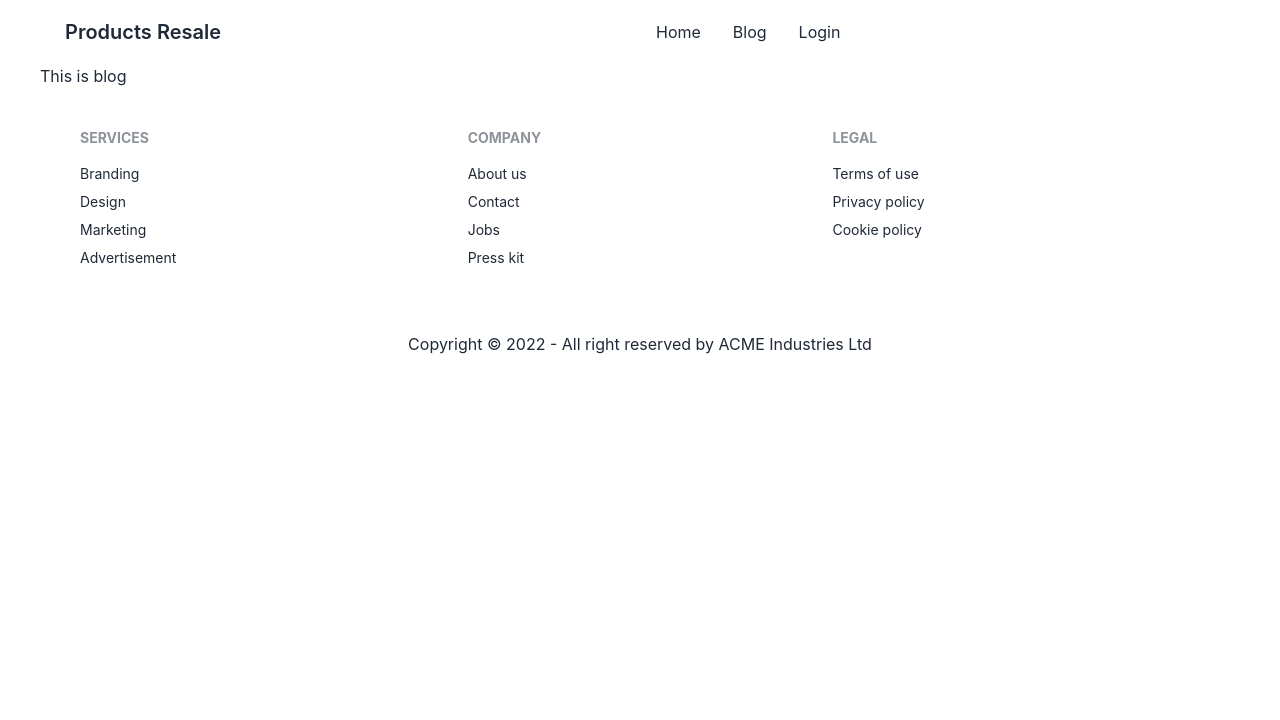
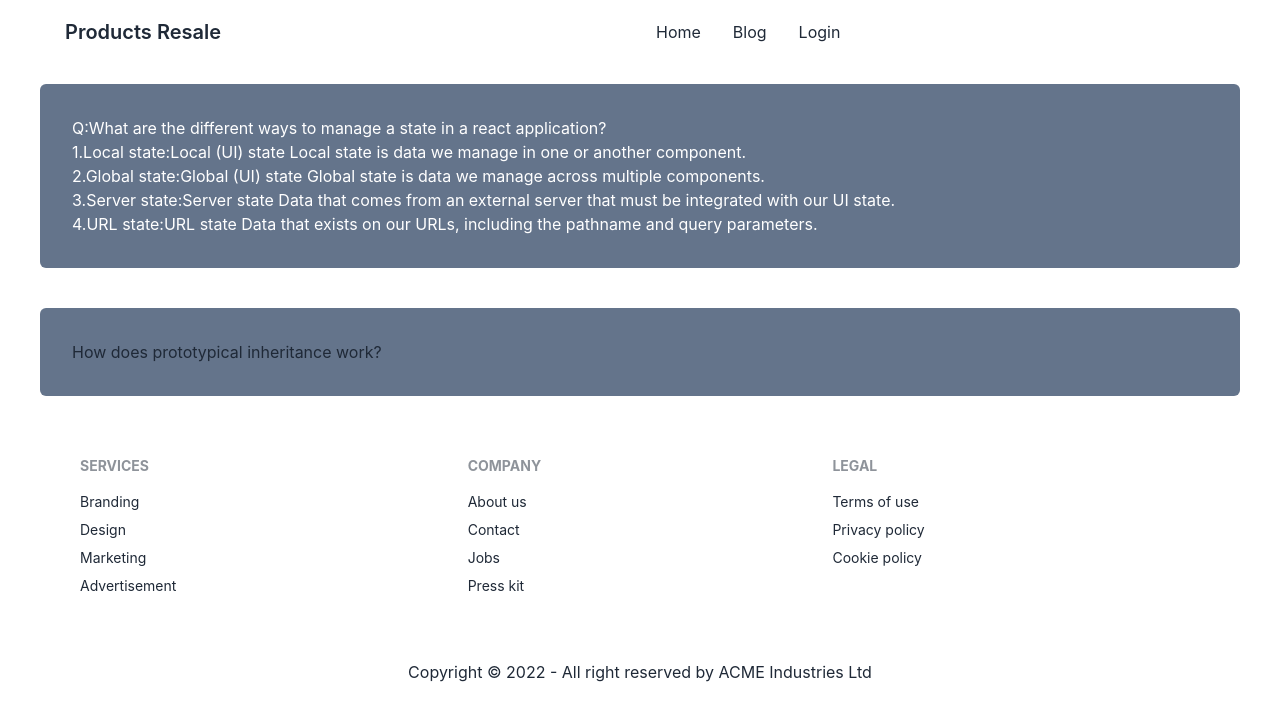
Before and after one commit to srbony/mobiles-resale-market-client-side-repo, a React (Create React App) app: page /blog in a window 1280 px wide. Shown: the top 720 px of the page. Built offline with nearby package versions, Linux system fonts and the light colour scheme.

Commit message:
added different ways manage state answer

```diff
--- a/src/Pages/Blog/Blog.js
+++ b/src/Pages/Blog/Blog.js
@@ -2,8 +2,24 @@ import React from 'react';
 
 const Blog = () => {
     return (
-        <div>
-            <h2>This is blog</h2>
+        <div className='grid '>
+            <div className=' rounded-md bg-slate-500 p-8  my-5'>
+                <div className='text-white'>
+                    <h2 className=''>Q:What are the different ways to manage a state in a react application?</h2>
+                    <p>1.Local state:Local (UI) state Local state is data we manage in one or another component.</p>
+                    <p>2.Global state:Global (UI) state  Global state is data we manage across multiple components.</p>
+                    <p>3.Server state:Server state Data that comes from an external server that must be integrated with our UI state.</p>
+                    <p>4.URL state:URL state Data that exists on our URLs, including the pathname and query parameters.</p>
+                </div>
+
+            </div>
+            <div className='rounded-md bg-slate-500 p-8  my-5'>
+                <div>
+                    <h2>How does prototypical inheritance work?</h2>
+                </div>
+            </div>
+            <div></div>
+            <div></div>
         </div>
     );
 };
```
